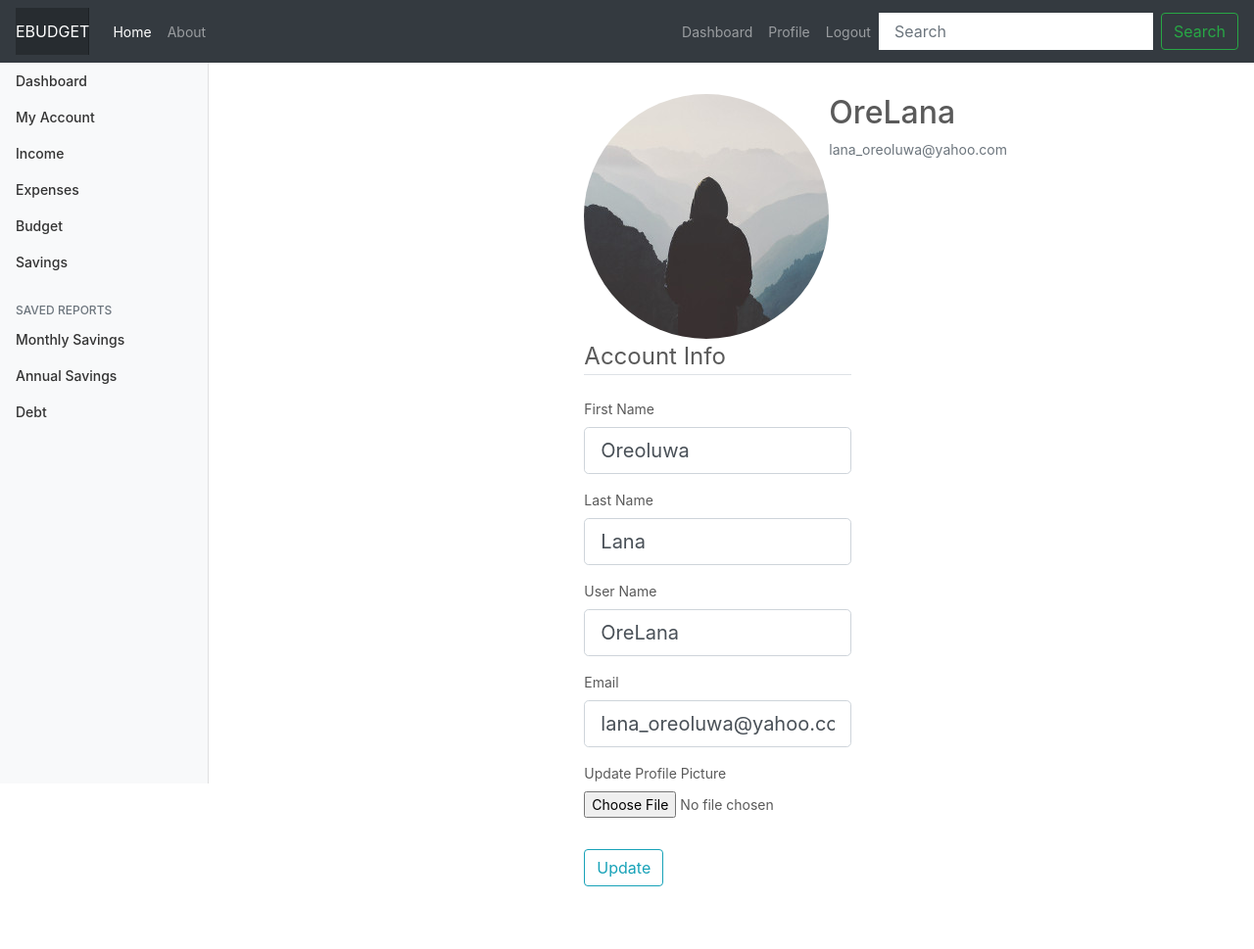
After one commit to OreLana/Budget-Planning, a Flask app: page /profile in a window 1280 px wide. The commit adds this page. Shown: the whole page at 98% size. Run offline with Flask 2, Linux system fonts and the light colour scheme; a user stored in the database is signed in; some libraries are stand-ins or nearby versions.

Commit message:
Added User Profile update

```diff
--- a/budgetP/forms.py
+++ b/budgetP/forms.py
@@ -1,7 +1,9 @@
 from flask_wtf import FlaskForm
+from flask_wtf.file import FileField, FileAllowed
 from wtforms import StringField, SubmitField, PasswordField, BooleanField, IntegerField, SelectField, validators
 from wtforms.validators import DataRequired, Email, EqualTo, Length, ValidationError
 from budgetP.models import User
+from flask_login import current_user
 
 
 class RegistrationForm(FlaskForm):
@@ -22,6 +24,26 @@ class RegistrationForm(FlaskForm):
     user = User.query.filter_by(email=email.data).first()
     if user:
       raise ValidationError('That email is taken. Please choose a different one.')
+
+class UpdateProfileForm(FlaskForm):
+  firstname = StringField('First Name', validators=[DataRequired(), Length(min=2, max=20)])
+  lastname = StringField('Last Name', validators=[DataRequired()])
+  username = StringField('User Name', validators=[DataRequired()])
+  email = StringField('Email', validators=[DataRequired(), Email()])
+  submit = SubmitField('Update')
+  picture = FileField('Update Profile Picture', validators=[FileAllowed(['jpg','png'])])
+
+  def validate_username(self, username):
+    if username != current_user.username:
+      user = User.query.filter_by(username=username.data).first()
+      if user:
+        raise ValidationError('That username is talen. Please choose a different one.')
+
+  def validate_username(self, email):
+    if email != current_user.email:
+      user = User.query.filter_by(email=email.data).first()
+      if user:
+        raise ValidationError('That email is talen. Please choose a different one.')
 
 
 
--- a/budgetP/models.py
+++ b/budgetP/models.py
@@ -11,6 +11,7 @@ class User(db.Model, UserMixin):
   firstname = db.Column(db.String(20), unique=True, nullable=False)
   lastname = db.Column(db.String(20), unique=True, nullable=False)
   username = db.Column(db.String(20), unique=True, nullable=False)
+  image_file = db.Column(db.String(20), nullable=False, default='default.jpg')
   email = db.Column(db.String(120), unique=True, nullable=False)
   password = db.Column(db.String(60), nullable=False)
   incomes = db.relationship('UserIncome', backref='admin', lazy=True)
--- a/budgetP/routes.py
+++ b/budgetP/routes.py
@@ -1,7 +1,9 @@
-from tabulate import tabulate
-from flask import Flask, render_template, flash, redirect, url_for
+import os
+import secrets
+from PIL import Image
+from flask import Flask, render_template, flash, redirect, url_for, request
 from budgetP import app, db, bcrypt
-from budgetP.forms import RegistrationForm, LoginForm, IncomeForm, BudgetForm
+from budgetP.forms import RegistrationForm, LoginForm, IncomeForm, BudgetForm, UpdateProfileForm
 from budgetP.models import User, UserIncome, UserBudget
 from flask_login import login_user, current_user, logout_user,login_required
 
@@ -28,6 +30,42 @@ def register():
     flash(f'Your account has been created! You are now able to log in.', 'success')
     return redirect(url_for('login'))
   return render_template('register.html', title='Register', form=form)
+
+  def save_picture(form_picture):
+    random_hex = secrets.token_hex(8)
+    _, f_ext = os.path.splitext(form_picture.filename)
+    picture_fn = random_hex + f_ext
+    picture_path = os.path.join(current_app.root_path, 'static/profile_pics', picture_fn)
+
+    output_size = (125, 125)
+    i = Image.open(form_picture)
+    i.thumbnail(output_size)
+    i.save(picture_path)
+
+    return picture_fn
+
+@app.route("/profile", methods=['GET','POST'])
+@login_required
+def profile():
+  form = UpdateProfileForm()
+  if form.validate_on_submit():
+    if form.picture.data:
+      picture_file = save_picture(form.picture.data)
+      current_user.image_file = picture_file
+    current_user.firstname = form.firstname.data
+    current_user.lastname = form.lastname.data
+    current_user.username = form.username.data
+    current_user.email = form.email.data
+    db.session.commit()
+    flash('Your account has been updated')
+  elif request.method == 'GET':
+    form.firstname.data = current_user.firstname
+    form.lastname.data = current_user.lastname
+    form.username.data = current_user.username
+    form.email.data = current_user.email
+  image_file = url_for('static', filename='profile_pics/' + current_user.image_file)
+  return render_template('profile.html', title='Profile',
+                           image_file=image_file, form=form)
 
 @app.route("/login", methods=['GET','POST'])
 def login():
--- a/budgetP/templates/layout.html
+++ b/budgetP/templates/layout.html
@@ -55,6 +55,9 @@
                 <a class="nav-link" href="{{ url_for('dashboard') }}">Dashboard</a>
               </li>
               <li class="nav-item">
+                <a class="nav-link" href="{{ url_for('profile') }}">Profile</a>
+              </li>
+              <li class="nav-item">
                 <a class="nav-link" href="{{ url_for('logout') }}">Logout</a>
               </li>
             </ul>
@@ -75,7 +78,7 @@
         </div>
       </nav>
     </header>
-    <main role="main">
+    <main role="main" class="container">
       <div class="row">
         <div class="col-lg ">
           {% with messages = get_flashed_messages(with_categories=true) %}
@@ -87,10 +90,10 @@
               {% endfor %}
             {% endif %}
           {% endwith %}
+          {% block content %}
+          {% endblock content %}
         </div>
       </div>
-      {% block content %}
-      {% endblock content %}
 
     </main>
 
--- /dev/null
+++ b/budgetP/templates/profile.html
@@ -0,0 +1,92 @@
+{% extends "layout.html" %}
+{% block content %}
+    {% block body %}
+        {% include 'includes/layout2.html' %}
+    {% endblock body %}
+        <main role="main" class="col-md-9 ml-sm-auto col-lg-10 px-md-4 pt-4">
+            <div class="row">
+                <div class="col-md-4 mx-auto">
+                    <div class="content-section">
+                        <div class="media">
+                          <img class="rounded-circle account-img" src="{{ image_file }}">
+                          <div class="media-body">
+                            <h2 class="account-heading">{{ current_user.username }}</h2>
+                            <p class="text-secondary">{{ current_user.email }}</p>
+                          </div>
+                        </div>
+                          <form method="POST" action="" enctype="multipart/form-data">
+                              {{ form.hidden_tag() }}
+                              <fieldset class="form-group">
+                                  <legend class="border-bottom mb-4">Account Info</legend>
+                                  <div class="form-group">
+                                    {{ form.firstname.label(class="form-control-label") }}
+                                    {% if form.firstname.errors %}
+                                        {{ form.firstname(class="form-control form-control-lg is-invalid") }}
+                                        <div class="invalid-feedback">
+                                            {% for error in form.firstname.errors %}
+                                                <span>{{ error }}</span>
+                                            {% endfor %}
+                                        </div>
+                                    {% else %}
+                                        {{ form.firstname(class="form-control form-control-lg") }}
+                                    {% endif %}
+                                </div>
+                                <div class="form-group">
+                                    {{ form.lastname.label(class="form-control-label") }}
+
+                                    {% if form.lastname.errors %}
+                                        {{ form.lastname(class="form-control form-control-lg is-invalid") }}
+                                        <div class="invalid-feedback">
+                                            {% for error in form.lastname.errors %}
+                                                <span>{{ error }}</span>
+                                            {% endfor %}
+                                        </div>
+                                    {% else %}
+                                        {{ form.lastname(class="form-control form-control-lg") }}
+                                    {% endif %}
+                                </div>
+                                <div class="form-group">
+                                {{ form.username.label(class="form-control-label") }}
+                                {% if form.username.errors %}
+                                    {{ form.username(class="form-control form-control-lg is-invalid") }}
+                                    <div class="invalid-feedback">
+                                        {% for error in form.username.errors %}
+                                            <span>{{ error }}</span>
+                                        {% endfor %}
+                                    </div>
+                                {% else %}
+                                    {{ form.username(class="form-control form-control-lg") }}
+                                {% endif %}
+                                </div>
+                                <div class="form-group">
+                                {{ form.email.label(class="form-control-label") }}
+                                {% if form.email.errors %}
+                                    {{ form.email(class="form-control form-control-lg is-invalid") }}
+                                    <div class="invalid-feedback">
+                                        {% for error in form.email.errors %}
+                                            <span>{{ error }}</span>
+                                        {% endfor %}
+                                    </div>
+                                {% else %}
+                                    {{ form.email(class="form-control form-control-lg") }}
+                                {% endif %}
+                                </div>
+                                <div class="form-group">
+                                    {{ form.picture.label() }}
+                                    {{ form.picture(class="form-control-file") }}
+                                    {% if form.picture.errors %}
+                                        {% for error in form.picture.errors %}
+                                            <span class="text-danger">{{ error }}</span></br>
+                                        {% endfor %}
+                                    {% endif %}
+                                </div>
+                              </fieldset>
+                              <div class="form-group">
+                                  {{ form.submit(class="btn btn-outline-info") }}
+                              </div>
+                          </form>
+                      </div>
+                </div>
+            </div>
+        </main>
+{% endblock content %}
```
Also changed, not shown: budgetP/site.db, budgetP/static/profile_pics/default.jpg (added), 1 other file.
